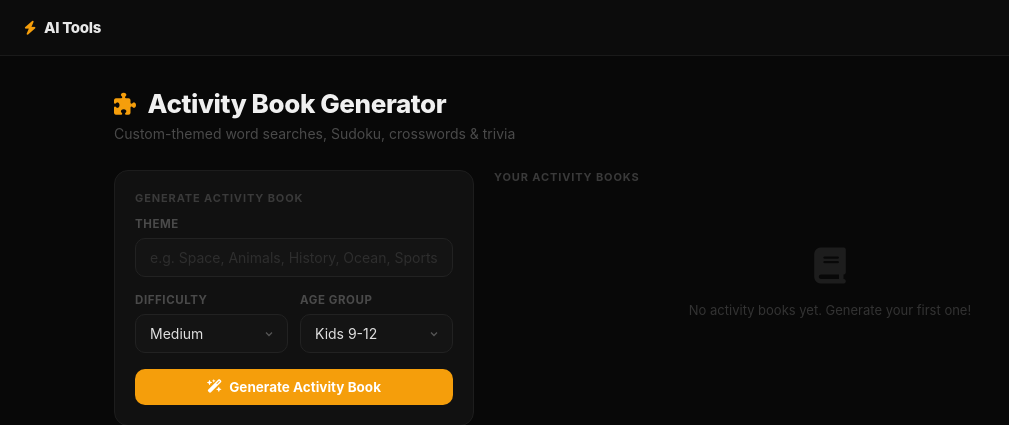
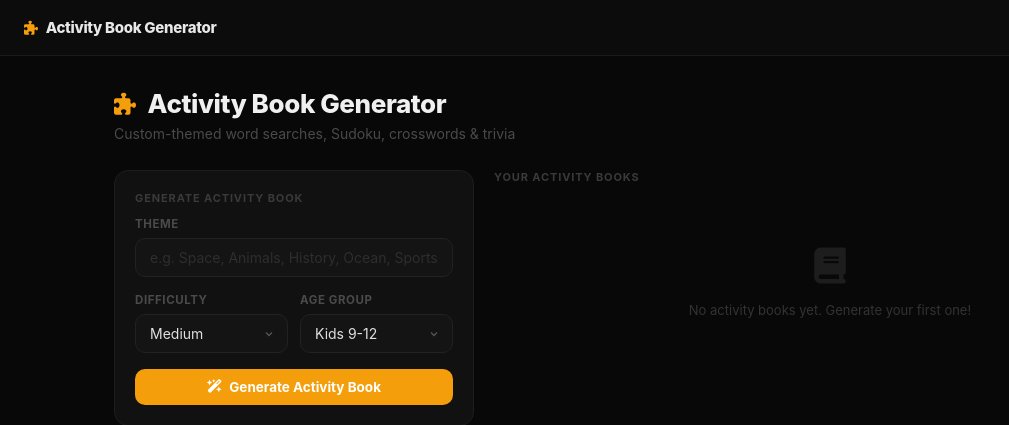
Before and after one commit to julisunkan/xweb, a Flask app: page /actgen/ in a window 1280 px wide. Shown: the top 425 px of the page, without its empty margins (0-1009 px from the left). Run offline with Flask 3, Linux system fonts and the light colour scheme; data that the repository does not hold is empty.

Commit message:
Update base template and add template includes across pages
Replit-Commit-Author: Agent

```diff
--- a/templates/actgen/index.html
+++ b/templates/actgen/index.html
@@ -1,5 +1,6 @@
 {% extends "base.html" %}
 {% block title %}Activity Book Generator{% endblock %}
+{% block navbar_brand %}<span class="navbar-brand"><i class="fas fa-puzzle-piece"></i> Activity Book Generator</span>{% endblock %}
 {% block accent %}#f59e0b{% endblock %}
 {% block accent_dark %}#d97706{% endblock %}
 
--- a/templates/actgen/view.html
+++ b/templates/actgen/view.html
@@ -1,5 +1,6 @@
 {% extends "base.html" %}
 {% block title %}{{ book.theme }} Activity Book{% endblock %}
+{% block navbar_brand %}<span class="navbar-brand"><i class="fas fa-puzzle-piece"></i> Activity Book Generator</span>{% endblock %}
 {% block accent %}#f59e0b{% endblock %}
 {% block accent_dark %}#d97706{% endblock %}
 
--- a/templates/base.html
+++ b/templates/base.html
@@ -18,10 +18,7 @@
 
 <!-- ── Top navigation bar ── -->
 <nav class="navbar">
-  <a class="navbar-brand" href="/">
-    <i class="fas fa-bolt"></i>
-    AI Tools
-  </a>
+  {% block navbar_brand %}{% endblock %}
 </nav>
 
 <!-- ── Page content ── -->
--- a/templates/coursegen/index.html
+++ b/templates/coursegen/index.html
@@ -1,5 +1,6 @@
 {% extends "base.html" %}
 {% block title %}Course Generator{% endblock %}
+{% block navbar_brand %}<span class="navbar-brand"><i class="fas fa-graduation-cap"></i> Course Generator</span>{% endblock %}
 {% block accent %}#6366f1{% endblock %}
 {% block accent_dark %}#4f46e5{% endblock %}
 
--- a/templates/coursegen/view.html
+++ b/templates/coursegen/view.html
@@ -1,5 +1,6 @@
 {% extends "base.html" %}
 {% block title %}{{ course.title }}{% endblock %}
+{% block navbar_brand %}<span class="navbar-brand"><i class="fas fa-graduation-cap"></i> Course Generator</span>{% endblock %}
 {% block accent %}#6366f1{% endblock %}
 {% block accent_dark %}#4f46e5{% endblock %}
 
--- a/templates/emailnewsgen/index.html
+++ b/templates/emailnewsgen/index.html
@@ -1,5 +1,6 @@
 {% extends "base.html" %}
 {% block title %}Newsletter Generator{% endblock %}
+{% block navbar_brand %}<span class="navbar-brand"><i class="fas fa-envelope-open-text"></i> Newsletter Generator</span>{% endblock %}
 {% block accent %}#10b981{% endblock %}
 {% block accent_dark %}#059669{% endblock %}
 
--- a/templates/index.html
+++ b/templates/index.html
@@ -1,5 +1,6 @@
 {% extends "base.html" %}
 {% block title %}AI Tools Suite{% endblock %}
+{% block navbar_brand %}<span class="navbar-brand"><i class="fas fa-bolt"></i> AI Tools Suite</span>{% endblock %}
 {% block accent %}#7c3aed{% endblock %}
 {% block accent_dark %}#5b21b6{% endblock %}
 
```
